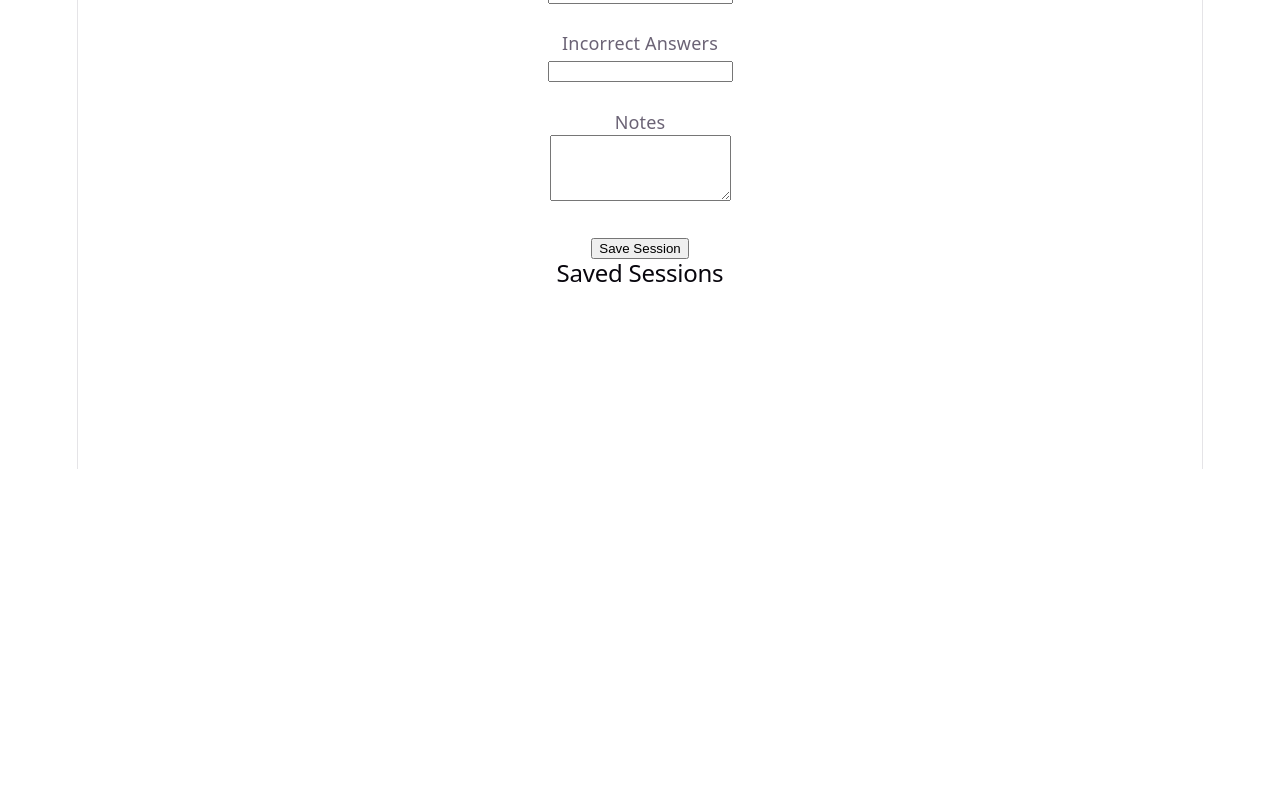
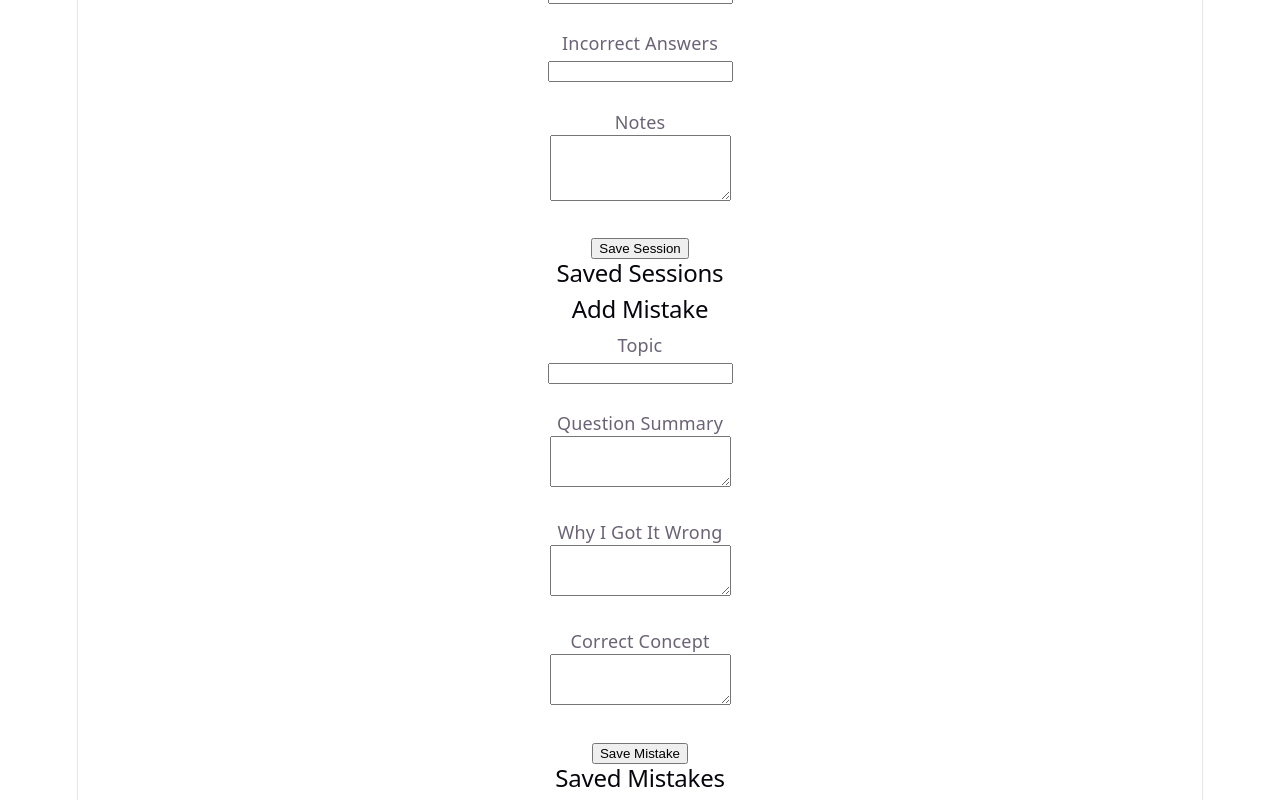
Before and after one commit to BuildWithSai/amc-ai-coach, a React (Vite) app: page / in a window 1280 px wide. Shown: the part 331-1131 px from the top of the page. Before the commit the page ends 800 px from the top, so only its background shows below. Built offline with nearby package versions, Linux system fonts and the light colour scheme.

Commit message:
Build mistake tracking feature

```diff
--- a/src/App.tsx
+++ b/src/App.tsx
@@ -9,6 +9,13 @@ type StudySession = {
   incorrect: string;
   notes: string;
 };
+// Shape of a mistake recorded by the user
+type Mistake = {
+  topic: string;
+  questionSummary: string;
+  whyWrong: string;
+  correctConcept: string;
+};
 
 function App() {
   const [topic, setTopic] = useState("");
@@ -16,6 +23,14 @@ function App() {
   const [correct, setCorrect] = useState("");
   const [incorrect, setIncorrect] = useState("");
   const [notes, setNotes] = useState("");
+
+  // Mistake form state
+  const [mistakeTopic, setMistakeTopic] = useState("");
+  const [questionSummary, setQuestionSummary] = useState("");
+  const [whyWrong, setWhyWrong] = useState("");
+  const [correctConcept, setCorrectConcept] = useState("");
+
+  const [mistakes, setMistakes] = useState<Mistake[]>([]);
 
   // Saved study sessions
   const [sessions, setSessions] = useState<StudySession[]>([]);
@@ -49,6 +64,31 @@ function App() {
     setIncorrect("");
     setNotes("");
   };
+
+  // Save mistake and reset form
+  const handleSaveMistake = (e: React.FormEvent) => {
+    e.preventDefault();
+
+    if (!mistakeTopic || !questionSummary || !whyWrong || !correctConcept) {
+      alert("Please fill all required fields");
+      return;
+    }
+
+    const newMistake = {
+      topic: mistakeTopic,
+      questionSummary,
+      whyWrong,
+      correctConcept,
+    };
+
+    setMistakes([...mistakes, newMistake]);
+
+    setMistakeTopic("");
+    setQuestionSummary("");
+    setWhyWrong("");
+    setCorrectConcept("");
+  };
+
   // console.log(sessions);
   return (
     <div>
@@ -145,6 +185,79 @@ function App() {
           <hr />
         </div>
       ))}
+
+      <h2>Add Mistake</h2>
+
+      <form onSubmit={handleSaveMistake}>
+        <div>
+          <label>Topic</label>
+          <br />
+          <input
+            type="text"
+            value={mistakeTopic}
+            onChange={(e) => setMistakeTopic(e.target.value)}
+          />
+        </div>
+
+        <br />
+
+        <div>
+          <label>Question Summary</label>
+          <br />
+          <textarea
+            rows={3}
+            value={questionSummary}
+            onChange={(e) => setQuestionSummary(e.target.value)}
+          />
+        </div>
+
+        <br />
+
+        <div>
+          <label>Why I Got It Wrong</label>
+          <br />
+          <textarea
+            rows={3}
+            value={whyWrong}
+            onChange={(e) => setWhyWrong(e.target.value)}
+          />
+        </div>
+
+        <br />
+
+        <div>
+          <label>Correct Concept</label>
+          <br />
+          <textarea
+            rows={3}
+            value={correctConcept}
+            onChange={(e) => setCorrectConcept(e.target.value)}
+          />
+        </div>
+
+        <br />
+
+        <button type="submit">Save Mistake</button>
+      </form>
+      <h2>Saved Mistakes</h2>
+
+      {mistakes.map((mistake, index) => (
+        <div key={index}>
+          <p>
+            <strong>Topic:</strong> {mistake.topic}
+          </p>
+          <p>
+            <strong>Question:</strong> {mistake.questionSummary}
+          </p>
+          <p>
+            <strong>Why Wrong:</strong> {mistake.whyWrong}
+          </p>
+          <p>
+            <strong>Correct Concept:</strong> {mistake.correctConcept}
+          </p>
+          <hr />
+        </div>
+      ))}
     </div>
   );
 }
```
